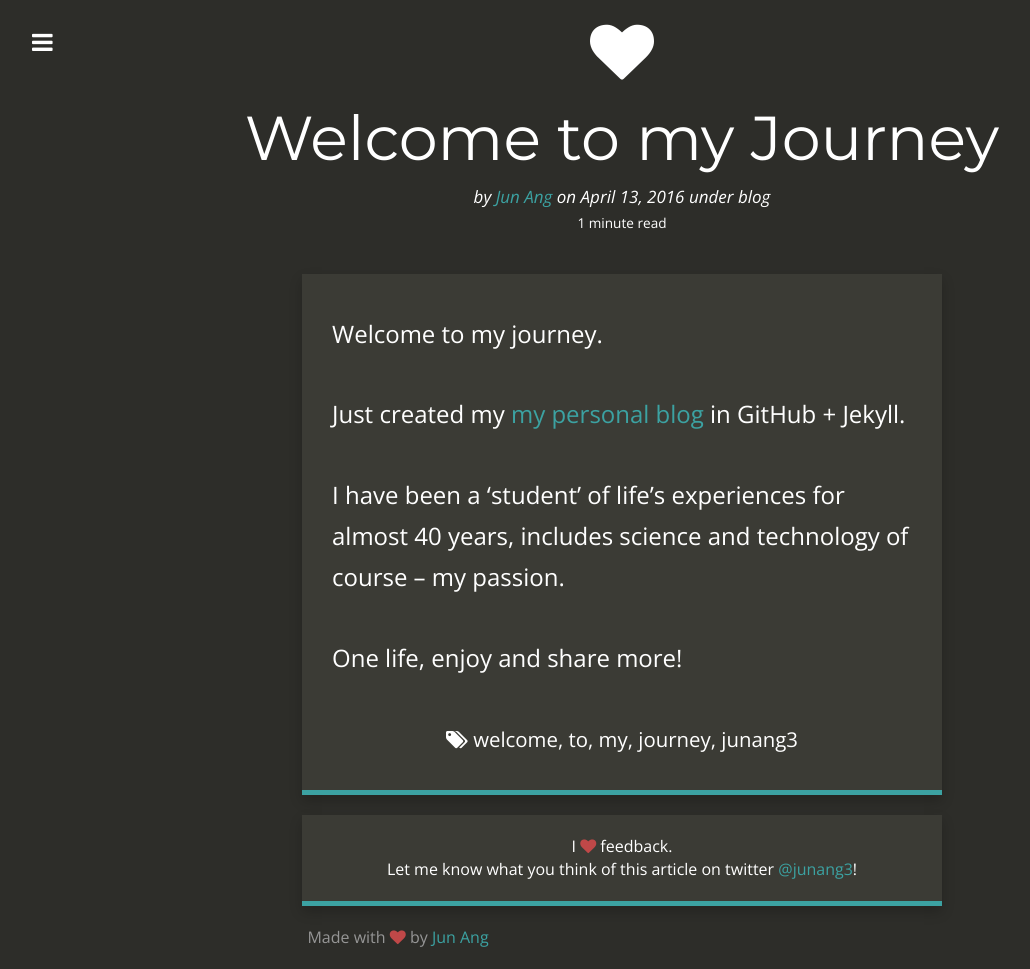
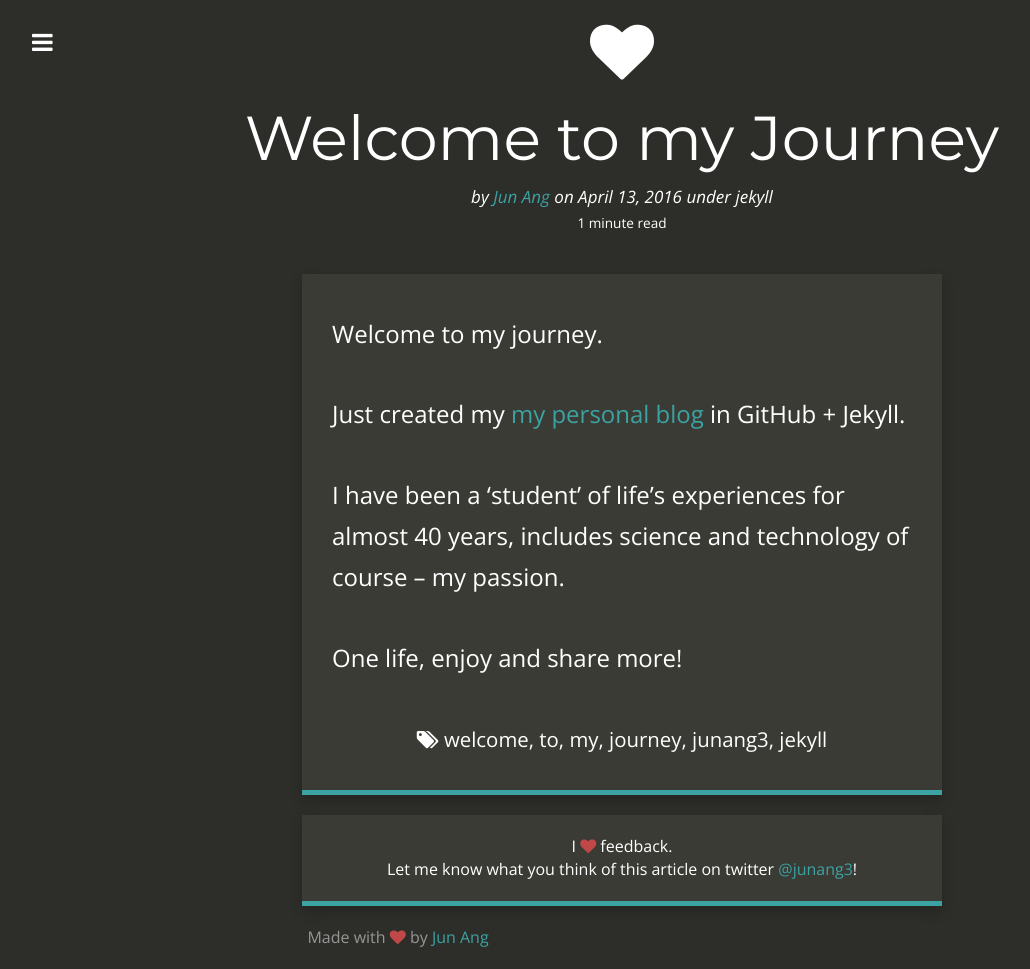
Before and after one commit to junang3/junang3.github.io, a Jekyll site: the page built from _posts/2016-04-13-welcome-to-my-journey.md, in a window 1280 px wide. Shown: the whole page, without its empty margins (18-1048 px from the left). Built offline with Jekyll 4.4.1, drawn with Linux system fonts in a browser that asks for light colours; nearby versions of some CDN libraries.

Commit message:
Update 2016-04-13-welcome-to-my-journey.md

```diff
--- a/_posts/2016-04-13-welcome-to-my-journey.md
+++ b/_posts/2016-04-13-welcome-to-my-journey.md
@@ -4,7 +4,7 @@ title:      Welcome to my Journey
 date:       2016-04-13 07:31:19
 author:     Jun Ang
 summary:    One life, enjoy the experience.
-categories: blog
+categories: jekyll
 thumbnail:  heart
 tags:
  - welcome
@@ -12,6 +12,7 @@ tags:
  - my
  - journey
  - junang3
+ - jekyll
 ---
 
 Welcome to my journey.
@@ -20,8 +21,6 @@ Just created my [my personal blog][1] in GitHub + Jekyll.
 
 I have been a 'student' of life's experiences for almost 40 years, includes science and technology of course -- my passion.
 
-
-
 One life, enjoy and share more!
 
 [1]: http://junang3.github.io/
```
